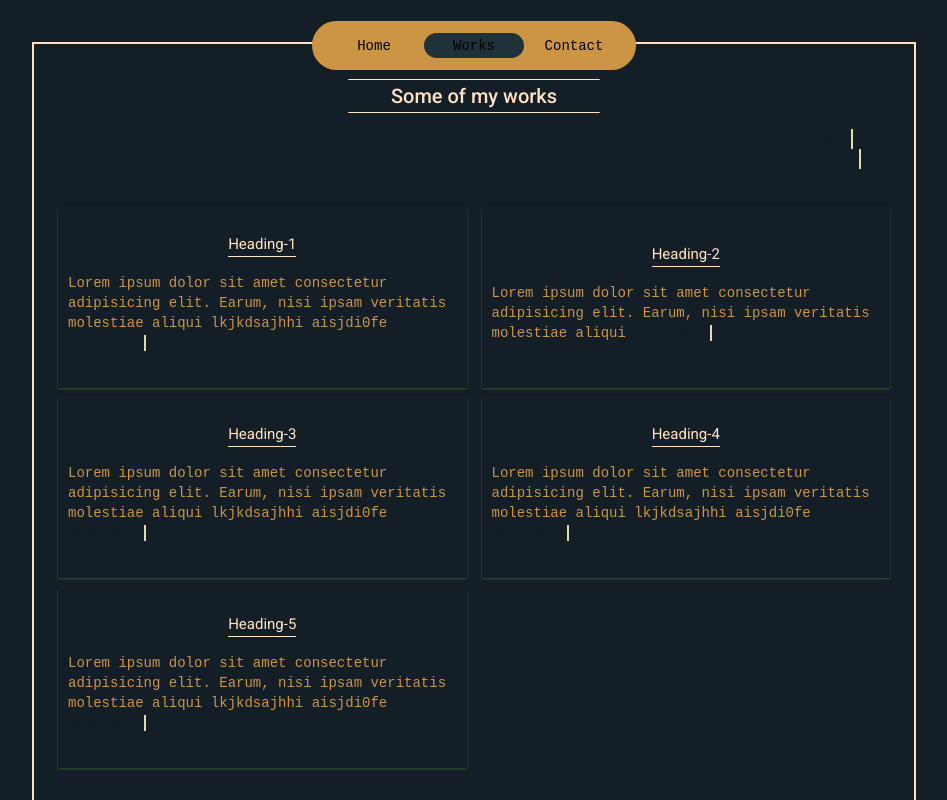
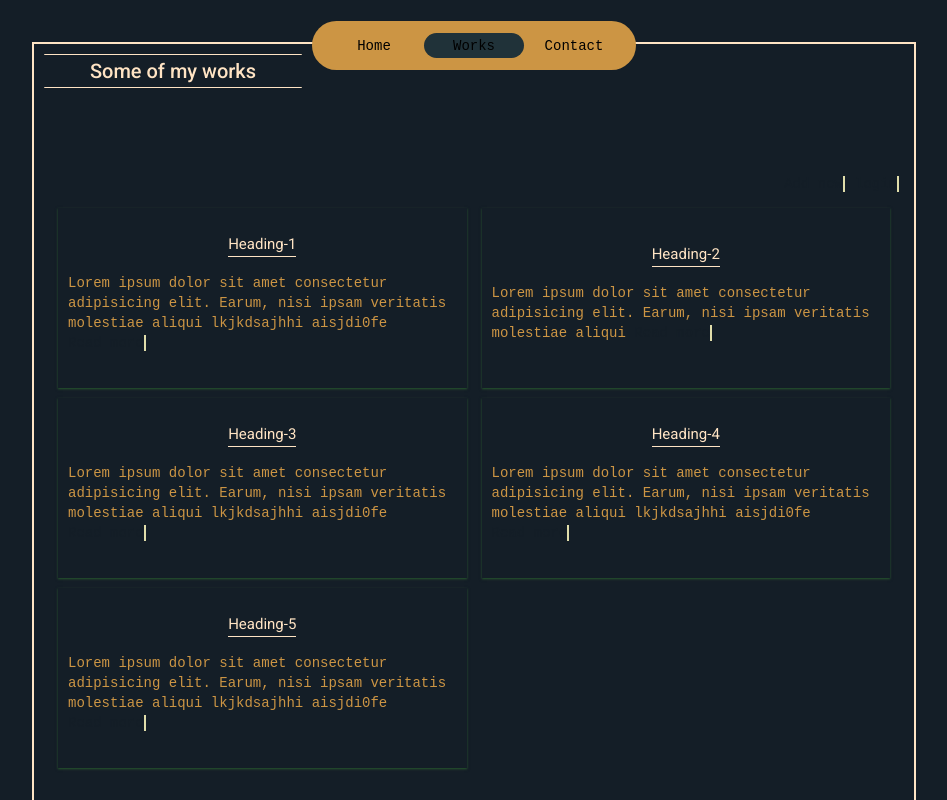
Before and after one commit to shagat/Portfolio-app, an Angular app: page /works in a window 1280 px wide. Shown: the whole page, without its empty margins (166-1113 px from the left). Built offline with nearby package versions, Linux system fonts and the light colour scheme.

Commit message:
problem with old setup where there was no work-item component, could not solve the problem. so added the work-item.component and restructure the code to work with the new component

```diff
--- a/src/app/app.module.ts
+++ b/src/app/app.module.ts
@@ -12,6 +12,7 @@ import { WorksDetailsComponent } from './works/works-details/works-details.compo
 import { ShortenPipe } from './shared/shorten.pipe';
 import { WorksComponent } from './works/works.component';
 import { WorkEditComponent } from './works/work-edit/work-edit.component';
+import { WorkItemComponent } from './works/work-item/work-item.component';
 
 @NgModule({
   declarations: [
@@ -20,6 +21,7 @@ import { WorkEditComponent } from './works/work-edit/work-edit.component';
     HeroComponent,
     HomeAboutComponent,
     WorksComponent,
+    WorkItemComponent,
     WorksListComponent,
     WorksDetailsComponent,
     WorkEditComponent,
--- a/src/app/works/work-edit/work-edit.component.css
+++ b/src/app/works/work-edit/work-edit.component.css
@@ -16,8 +16,9 @@
 .form-heading {
   grid-area: head;
   margin-top: .5em;
-  height: 40px;
+  height: 30px;
   width: 100%;
+  padding-left: 10px;
   grid-column: 2 /span 2;
 }
 
--- a/src/app/works/work-edit/work-edit.component.ts
+++ b/src/app/works/work-edit/work-edit.component.ts
@@ -21,7 +21,10 @@ export class WorkEditComponent implements OnInit, OnDestroy {
 
     onSubmit() {
         if (this.editMode){
+
+            console.log(this.editMode)
             this.worksService.updateWork(this.id, this.wForm.value);
+            // console.log(this.id, this.wForm.value)
             this.onCancel()
         } else {
             this.worksService.addWork(this.wForm.value);
--- /dev/null
+++ b/src/app/works/work-item/work-item.component.css
@@ -0,0 +1,24 @@
+.grid-card {
+    margin: 1em;
+    display: grid;
+    grid-auto-columns: 1fr;
+    grid-template-columns: repeat(2, 1fr);
+    grid-template-rows: 1fr;
+    gap: 10px 15px;
+  }
+
+  .box {
+    height: 160px;
+    padding: 10px;
+    justify-content: center;
+    align-items: center;
+    display: flex;
+    align-content: stretch;
+    flex-direction: column;
+  }
+
+  .heading-sub {
+    font-weight: 400;
+    border-bottom: 1px solid;
+    color: var(--mid-light-color);
+  }
--- /dev/null
+++ b/src/app/works/work-item/work-item.component.html
@@ -0,0 +1,6 @@
+<div class="box shadow" >
+<h4 class="heading-sub">{{work.heading}}</h4>
+<p class="paragraph-beige">{{work.details}}
+  <a [routerLink]="[index]"><span class="text-btn">Read more</span></a>
+</p>
+</div>
--- /dev/null
+++ b/src/app/works/work-item/work-item.component.ts
@@ -0,0 +1,14 @@
+import { Component, Input } from "@angular/core";
+import { Work } from "../Work.model";
+
+@Component({
+    selector: 'app-work-item',
+    templateUrl: './work-item.component.html',
+    styleUrls: [
+        './work-item.component.css'
+    ]
+})
+export class WorkItemComponent {
+@Input() work: Work;
+@Input() index: number = -1;
+}
--- a/src/app/works/works-list/works-list.component.css
+++ b/src/app/works/works-list/works-list.component.css
@@ -1,28 +1,15 @@
 .grid-card {
   margin: 1em;
   display: grid;
-  grid-auto-columns: 1fr;
   grid-template-columns: repeat(2, 1fr);
   grid-template-rows: 1fr;
   gap: 10px 15px;
 }
 
-.box {
-  height: 160px;
-  padding: 10px;
-  justify-content: center;
-  align-items: center;
-  display: flex;
-  align-content: stretch;
-  flex-direction: column;
-}
 
 .login-btn{
   position: relative;
-  text-align: center;
-  left: 42.5%;
-  border-right: 2px solid var(--primary-color);
-  cursor: pointer;
+  text-align: end;
 }
 
 .box-heading {
@@ -34,3 +21,7 @@
   border-bottom: 1px solid;
   color: var(--mid-light-color);
 }
+
+.login-btn > a {
+  margin: 5px;
+}
--- a/src/app/works/works-list/works-list.component.html
+++ b/src/app/works/works-list/works-list.component.html
@@ -1,17 +1,14 @@
 <section>
   <div class="main-container">
-    <div class="box box-heading heading-works">
+    <div class="box-heading heading-works">
       <h2 class="heading-page">Some of my works</h2>
-      <a class="login-btn">login</a>
-      <a class="login-btn">Add new</a>
+    </div>
+    <div class="login-btn">
+      <a>Add new</a>
+      <a>login</a>
     </div>
     <div class="grid-card">
-      <div class="box shadow" *ngFor="let work of works; let i = index">
-        <h4 class="heading-sub">{{work.heading}}</h4>
-        <p class="paragraph-beige">{{work.details | shorten:150}}
-          <a [routerLink]="[i]"><span class="text-btn">Read more</span></a>
-        </p>
-      </div>
+      <app-work-item *ngFor="let workEl of works; let i = index" [work]="workEl" [index]="i"></app-work-item>
     </div>
   </div>
 </section>
--- a/src/app/works/works-service.ts
+++ b/src/app/works/works-service.ts
@@ -46,6 +46,7 @@ export class WorksService {
     ]
 
     getWorks() {
+        console.log(this.works)
         return this.works.slice();
     }
 
--- a/src/styles.css
+++ b/src/styles.css
@@ -185,6 +185,7 @@ a {
   text-decoration: none;
   color: var(--dark-color);
   border-right: 2px solid var(--primary-color);
+  cursor: pointer;
 }
 
 a:hover {
```
Also changed, not shown: src/app/works/works-list/works-list.component.ts (+6 -5 lines).
